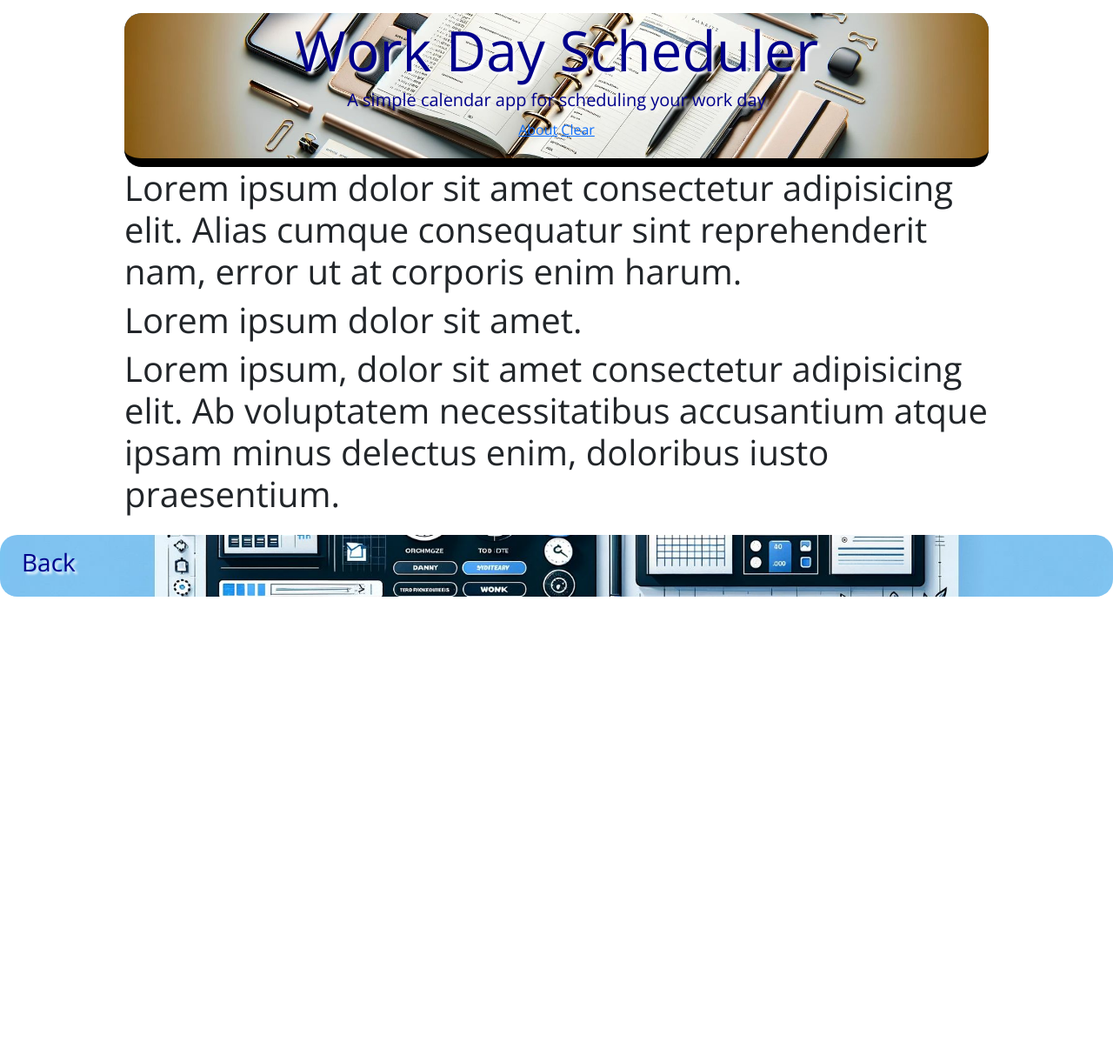
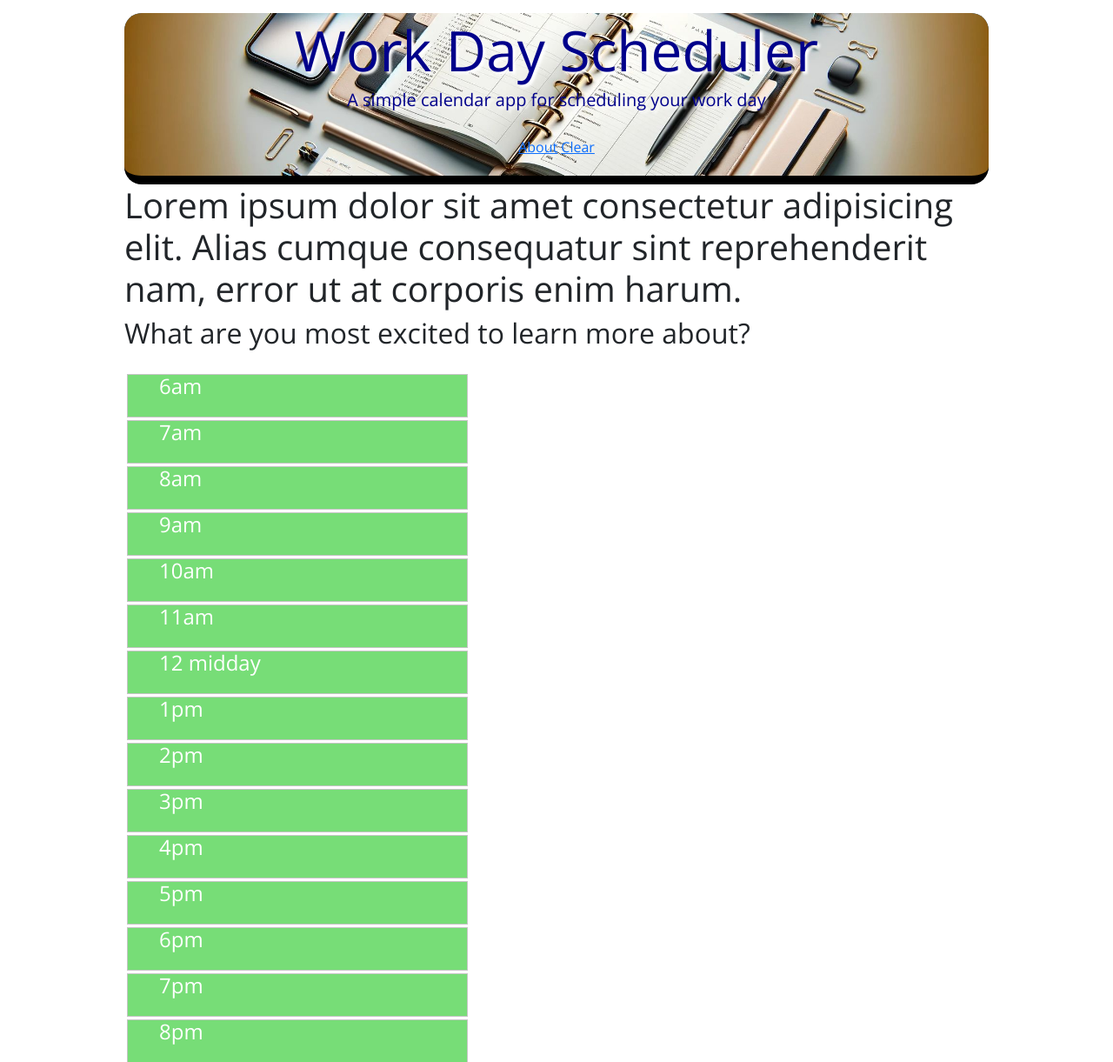
Before and after one commit to rupweb/workday-scheduler, a website: page index.html in a window 1280 px wide. Shown: the top 1221 px of the page at 87% size. Before the commit the page ends 800 px from the top, so only its background shows below. Drawn offline with nearby package versions, Linux system fonts and the light colour scheme.

Commit message:
Commit before rehashing list

```diff
--- a/css/style.css
+++ b/css/style.css
@@ -1,60 +1,94 @@
+/* Base Styles */
 body {
   font-family: "Open Sans", sans-serif;
   font-size: 16px;
   line-height: 1;
 }
 
-textarea {
-  background: transparent;
-  border: none;
-  resize: none;
-  color: #000000;
-  border-left: 1px solid black;
-  padding: 10px;
+/* Text Alignment */
+.text-left,
+.text-right,
+.text-center,
+.img-center { /* Consolidated text alignment classes */
+  padding-top: 20px; /* Common property */
+}
+
+.text-left {
+  text-align: left;
+}
+
+.text-right {
+  text-align: right;
+}
+
+.text-center,
+.img-center { /* img-center also center-aligns text */
+  text-align: center;
+}
+
+/* Header and Footer */
+header,
+footer.footer-class {
+  background-color: #2163ad;
+  color: lightblue;
+  border-radius: 20px;
+  padding: 5px;
+  background-size: cover;
+  background-position: center;
+  background-repeat: no-repeat;
 }
 
 header {
   text-align: center;
-  background-color: transparent;
-  color: black;
-  border-radius: 0;
   border-bottom: 10px solid black;
-  padding: 60px;
+  background-image: url("../images/planner.jpg");
 }
 
-.description {
-  white-space: pre-wrap;
+footer.footer-class {
+  display: flex;
+  justify-content: space-between;
+  align-items: center;
+  background-image: url("../images/planner2.jpg");
 }
 
-.time-block {
-  text-align: center;
-  border-radius: 15px;
+/* Header Class Image */
+.header-image img,
+.header-class img {
+  display: block;
+  margin: 0 auto;
+  max-width: 100%;
 }
 
-.row {
-  white-space: pre-wrap;
-  height: 80px;
-  border-top: 1px solid white;
+.header-class img {
+  height: 40px;
+  width: 70px;
 }
 
-.hour {
-  background-color: #ffffff;
-  color: #000000;
-  border-top: 1px dashed #000000;
+/* Main Content and Container */
+.main-content {
+  flex: 1;
 }
 
-.past {
-  background-color: #d3d3d3;
-  color: white;
+.content-container {
+  padding: 15px;
+  max-width: 80%;
+  margin: 0 auto;
 }
 
-.present {
-  background-color: #ff6961;
-  color: white;
+/* Common Padding Classes */
+.extra-padding-top,
+.extra-padding-bottom {
+  padding-top: 20px; /* For extra-padding-top */
 }
 
-.future {
-  background-color: #77dd77;
+.extra-padding-bottom {
+  padding-bottom: 20px; /* Only for extra-padding-bottom */
+}
+
+/* Button and Interactive Elements */
+#backButton,
+.saveBtn {
+  padding: 10px 20px;
   color: white;
 }
 
@@ -63,7 +97,6 @@ header {
   border-top-right-radius: 15px;
   border-bottom-right-radius: 15px;
   background-color: #06aed5;
-  color: white;
 }
 
 .saveBtn i:hover {
@@ -71,97 +104,104 @@ header {
   transition: all 0.3s ease-in-out;
 }
 
-/* Header and footer styling */
-
-.header-image img {
-  display: block; /* Make the image a block element for center alignment */
-  margin: 0 auto; /* Center-align the image horizontally */
-  max-width: 100%; /* Ensure the image doesn't exceed its container width */
+/* Utility Classes */
+.description,
+.row {
+  white-space: pre-wrap;
 }
 
-.header-class img {
-  display: block; /* Make the image a block element for center alignment */
-  margin: 0 auto; /* Center-align the image horizontally */
-  height: 40px;
-  width: 70px;
+/* Specific Element Styles */
+textarea {
+  background: transparent;
+  border: none;
+  resize: none;
+  color: black;
+  border-left: 1px solid black;
+  padding: 10px;
 }
 
-header.header-class {
-  background-color: #2163ad;
-  padding: 5px; /* Add padding for spacing */
-  color: lightblue;
-  border-radius: 20px;
-  background-image: url("../images/planner.jpg");
-  background-size: cover; /* Cover the entire header area */
-  background-position: center; /* Center the image */
-  background-repeat: no-repeat; /* Do not repeat the image */
+.time-block {
+  text-align: center;
+  border-radius: 15px;
 }
 
-footer.footer-class {
-  display: flex;
-  justify-content: space-between; /* Distributes space between elements */
-  align-items: center; /* Aligns items vertically */
-  background-color: #2163ad;
-  padding: 5px; /* Add padding for spacing */
-  color: lightblue;
-  border-radius: 20px;
-  background-image: url("../images/planner2.jpg");
-  background-size: cover; /* Cover the entire header area */
-  background-position: center; /* Center the image */
-  background-repeat: no-repeat; /* Do not repeat the image */
+.hour {
+  background-color: #ffffff;
+  color: black;
+  border-top: 1px dashed black;
 }
 
-#backButton {
-  padding: 10px 20px;
-  font-size: 1em;
+.past,
+.present,
+.future {
+  color: white;
 }
 
-.left-text,
-.right-text {
-  padding: 10px 20px;
+.past {
+  background-color: #d3d3d3;
 }
 
-/* Main content styling */
-
-.main-content {
-  flex: 1;
+.present {
+  background-color: #ff6961;
 }
 
-.extra-padding-bottom {
-  padding-bottom: 20px;
+.future {
+  background-color: #77dd77;
 }
 
-.extra-padding-top {
-  padding-top: 20px;
-}
-
-.img-center {
-  text-align: center; /* Center-align the text horizontally */
-  padding-top: 20px;
-}
-
-.text-center {
-  text-align: center; /* Center-align the text horizontally */
-}
-
-.text-right {
-  text-align: right;
-}
-
-.text-left {
-  text-align: left;
-}
-
-/* Content Container */
-.content-container {
-  padding: 15px;
-  max-width: 80%; /* Adjust as needed */
-  margin: 0 auto; /* Centering the container */
-}
-
+/* Typography and UI Styles */
 .display-3,
 .lead,
 .h2-dark {
   color: darkblue;
   text-shadow: 3px 3px 3px white;
 }
+
+h6 {
+  font-weight: 700;
+  text-align: center;
+}
+
+.byline {
+  font-weight: 200;
+  font-style: italic;
+}
+
+ul {
+  display: inline-block;
+}
+
+#sortable {
+  list-style-type: none;
+  margin: 0;
+  padding: 0;
+  width: 40%;
+}
+
+#sortable li {
+  display: flex;
+  align-items: left;
+  justify-content: flex-start;
+  margin: 0 3px 3px 3px;
+  padding: 0.4em;
+  padding-left: 1.5em;
+  font-size: 1.5em;
+  height: 50px;
+  line-height: calc(50px - 1.8em);
+}
+
+.time-label {
+  flex-basis: 15%;
+  text-align: left;
+}
+
+.free-text {
+  flex-basis: 70%;
+  border: 1px solid #ccc;
+  padding: 5px;
+}
+
+.lock-icon {
+  flex-basis: 15%;
+  text-align: right;
+}
--- a/html/header.html
+++ b/html/header.html
@@ -4,17 +4,6 @@
     <meta charset="UTF-8" />
     <meta name="viewport" content="width=device-width, initial-scale=1.0" />
     <title>Workday Calendar</title>
-
-    <!-- Bootstrap CSS -->
-    <link
-      href="https://cdn.jsdelivr.net/npm/bootstrap@5.3.2/dist/css/bootstrap.min.css"
-      rel="stylesheet"
-      integrity="sha384-T3c6CoIi6uLrA9TneNEoa7RxnatzjcDSCmG1MXxSR1GAsXEV/Dwwykc2MPK8M2HN"
-      crossorigin="anonymous"
-    />
-
-    <!-- Custom CSS -->
-    <link rel="stylesheet" href="../css/style.css" />
   </head>
   <body>
     <header class="header-class">
--- a/index.html
+++ b/index.html
@@ -20,7 +20,11 @@
       href="https://fonts.googleapis.com/css?family=Open+Sans&display=swap"
       rel="stylesheet"
     />
-    <link rel="stylesheet" href="css/style.css" />
+    <link
+      rel="stylesheet"
+      href="https://code.jquery.com/ui/1.12.1/themes/base/jquery-ui.css"
+    />
+    <link rel="stylesheet" type="text/css" href="/workday-scheduler/css/style.css" />
     <title>Work Day Scheduler</title>
   </head>
 
@@ -28,10 +32,37 @@
     <main class="content-container">
       <div id="header"></div>
 
-      <h1>Lorem ipsum dolor sit amet consectetur adipisicing elit. Alias cumque consequatur sint reprehenderit nam, error ut at corporis enim harum.
+      <h1>
+        Lorem ipsum dolor sit amet consectetur adipisicing elit. Alias cumque
+        consequatur sint reprehenderit nam, error ut at corporis enim harum.
       </h1>
-      <h1>Lorem ipsum dolor sit amet.</h1>
-      <h1>Lorem ipsum, dolor sit amet consectetur adipisicing elit. Ab voluptatem necessitatibus accusantium atque ipsam minus delectus enim, doloribus iusto praesentium.</h1>
+      <h2>What are you most excited to learn more about?</h2>
+      <div class="text-left extra-padding-top extra-padding-bottom">
+        <ul id="sortable">
+          <!-- Ask the class for skills and use them to populate this list -->
+          <li class="ui-state-default text-left">6am</li>
+          <li class="ui-state-default text-left">7am</li>
+          <li class="ui-state-default text-left">8am</li>
+          <li class="ui-state-default text-left">9am</li>
+          <li class="ui-state-default text-left">10am</li>
+          <li class="ui-state-default text-left">11am</li>
+          <li class="ui-state-default text-left">12 midday</li>
+          <li class="ui-state-default text-left">1pm</li>
+          <li class="ui-state-default text-left">2pm</li>
+          <li class="ui-state-default text-left">3pm</li>
+          <li class="ui-state-default text-left">4pm</li>
+          <li class="ui-state-default text-left">5pm</li>
+          <li class="ui-state-default text-left">6pm</li>
+          <li class="ui-state-default text-left">7pm</li>
+          <li class="ui-state-default text-left">8pm</li>
+          <li class="ui-state-default text-left">9pm</li>
+        </ul>
+      </div>
+      <h1>
+        Lorem ipsum, dolor sit amet consectetur adipisicing elit. Ab voluptatem
+        necessitatibus accusantium atque ipsam minus delectus enim, doloribus
+        iusto praesentium.
+      </h1>
 
       <div class="container">
         <!-- Timeblocks go here -->
@@ -44,6 +75,15 @@
 
     <script src="https://cdnjs.cloudflare.com/ajax/libs/jquery/3.2.1/jquery.min.js"></script>
     <script src="https://cdn.jsdelivr.net/npm/dayjs@1/dayjs.min.js"></script>
+
+    <script src="https://code.jquery.com/ui/1.12.1/jquery-ui.js"></script>
+    <script>
+      $(function () {
+        $("#sortable").sortable();
+      });
+    </script>
+
+    <script type="module" src="./js/workday.js"></script>
     <script src="js/header-and-footer.js"></script>
     <!-- Script to load header and footer -->
   </body>
--- /dev/null
+++ b/js/workday.js
@@ -0,0 +1,25 @@
+function updateListItemColors() {
+    var currentTime = new Date();
+    var currentHour = currentTime.getHours(); // Gets current hour as number (0-23)
+    var liElements = document.querySelectorAll('#sortable li');
+
+    liElements.forEach(function(li) {
+      var liHour = parseInt(li.getAttribute('data-hour'), 10);
+
+      li.classList.remove('past', 'present', 'future'); // Remove classes first
+
+      if (liHour < currentHour) {
+        li.classList.add('past');
+      } else if (liHour === currentHour) {
+        li.classList.add('present');
+      } else {
+        li.classList.add('future');
+      }
+    });
+  }
+
+  // Run the function when the page loads
+  updateListItemColors();
+
+  // Optionally, set an interval to update every 15 minutes
+  setInterval(updateListItemColors, 15 * 60 * 1000);
```
